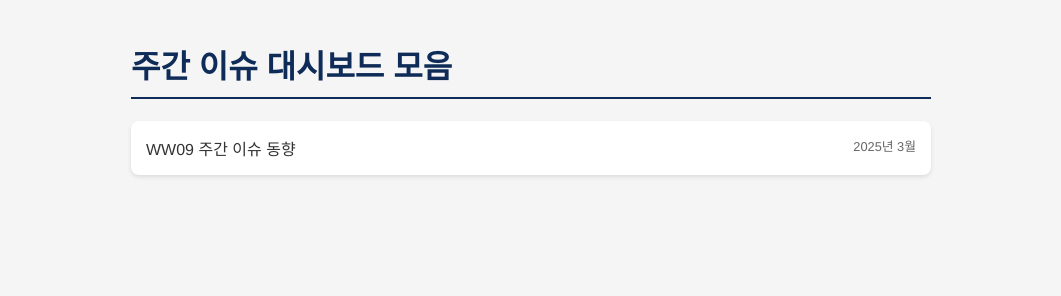
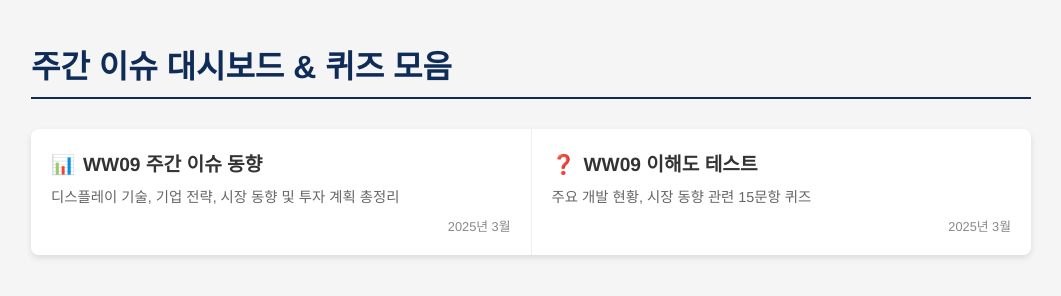
Before and after one commit to GwanwooDavidKim/Weekly, a plain HTML site: page index.html in a window 1280 px wide. Shown: the whole page, without its empty margins (109-1170 px from the left). Drawn offline with Linux system fonts and the light colour scheme.

Commit message:
Update index.html

```diff
--- a/index.html
+++ b/index.html
@@ -7,7 +7,7 @@
     <style>
         body {
             font-family: 'Helvetica Neue', Arial, sans-serif;
-            max-width: 800px;
+            max-width: 1000px;
             margin: 0 auto;
             padding: 20px;
             background-color: #f5f5f5;
@@ -17,47 +17,108 @@
             color: #0F2C59;
             border-bottom: 2px solid #0F2C59;
             padding-bottom: 10px;
+            margin-bottom: 30px;
         }
-        ul {
-            list-style-type: none;
-            padding: 0;
+        .item-container {
+            width: 100%;
+            margin-bottom: 20px;
+            display: flex;
+            box-shadow: 0 3px 6px rgba(0,0,0,0.1);
+            border-radius: 8px;
+            overflow: hidden;
         }
-        li {
-            margin-bottom: 10px;
+        .dashboard-link, .quiz-link {
+            padding: 20px;
+            flex: 1;
+            background-color: white;
+            text-decoration: none;
+            color: #333;
+            transition: all 0.3s ease;
+            display: flex;
+            flex-direction: column;
+            justify-content: space-between;
         }
-        a {
-            display: block;
-            padding: 15px;
-            background-color: white;
-            color: #333;
-            text-decoration: none;
-            border-radius: 8px;
-            box-shadow: 0 2px 4px rgba(0,0,0,0.1);
-            transition: all 0.3s ease;
+        .dashboard-link {
+            border-right: 1px solid #eee;
         }
-        a:hover {
+        .dashboard-link:hover {
             background-color: #0F2C59;
             color: white;
-            transform: translateY(-2px);
-            box-shadow: 0 4px 8px rgba(0,0,0,0.2);
+        }
+        .quiz-link:hover {
+            background-color: #4A90E2;
+            color: white;
+        }
+        .title {
+            font-weight: bold;
+            font-size: 1.2em;
+            margin-bottom: 8px;
+        }
+        .description {
+            font-size: 0.9em;
+            margin-bottom: 10px;
+            color: #666;
         }
         .date {
-            color: #666;
             font-size: 0.8em;
-            float: right;
+            color: #888;
+            align-self: flex-end;
+        }
+        .icon {
+            margin-right: 8px;
+            font-weight: bold;
+        }
+        .dashboard-icon::before {
+            content: "📊";
+        }
+        .quiz-icon::before {
+            content: "❓";
+        }
+        .dashboard-link:hover .description, .dashboard-link:hover .date,
+        .quiz-link:hover .description, .quiz-link:hover .date {
+            color: #ddd;
         }
     </style>
 </head>
 <body>
-    <h1>주간 이슈 대시보드 모음</h1>
-    <ul>
-        <li>
-            <a href="ww09/">
-                WW09 주간 이슈 동향
-                <span class="date">2025년 3월</span>
-            </a>
-        </li>
-        <!-- 새로운 주차가 추가될 때마다 여기에 링크 추가 -->
-    </ul>
+    <h1>주간 이슈 대시보드 & 퀴즈 모음</h1>
+
+    <div class="item-container">
+        <a href="ww09/" class="dashboard-link">
+            <div>
+                <div class="title"><span class="icon dashboard-icon"></span>WW09 주간 이슈 동향</div>
+                <div class="description">디스플레이 기술, 기업 전략, 시장 동향 및 투자 계획 총정리</div>
+            </div>
+            <div class="date">2025년 3월</div>
+        </a>
+        <a href="ww09/quiz.html" class="quiz-link">
+            <div>
+                <div class="title"><span class="icon quiz-icon"></span>WW09 이해도 테스트</div>
+                <div class="description">주요 개발 현황, 시장 동향 관련 15문항 퀴즈</div>
+            </div>
+            <div class="date">2025년 3월</div>
+        </a>
+    </div>
+
+    <!-- 새로운 주차가 추가될 때마다 아래 형식으로 복사하여 추가 -->
+    <!--
+    <div class="item-container">
+        <a href="ww10/" class="dashboard-link">
+            <div>
+                <div class="title"><span class="icon dashboard-icon"></span>WW10 주간 이슈 동향</div>
+                <div class="description">디스플레이 기술, 기업 전략, 시장 동향 및 투자 계획 총정리</div>
+            </div>
+            <div class="date">2025년 4월</div>
+        </a>
+        <a href="ww10/quiz.html" class="quiz-link">
+            <div>
+                <div class="title"><span class="icon quiz-icon"></span>WW10 이해도 테스트</div>
+                <div class="description">주요 개발 현황, 시장 동향 관련 15문항 퀴즈</div>
+            </div>
+            <div class="date">2025년 4월</div>
+        </a>
+    </div>
+    -->
+
 </body>
 </html>
```
